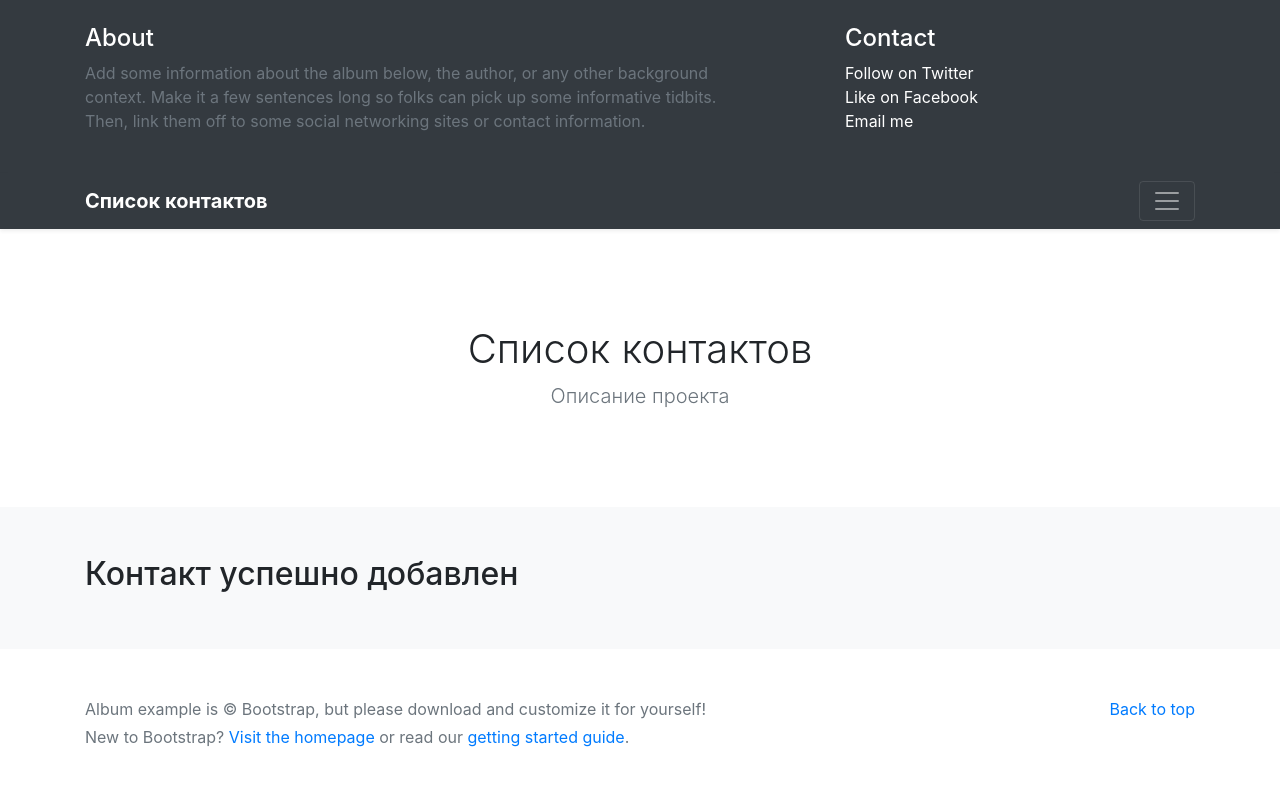
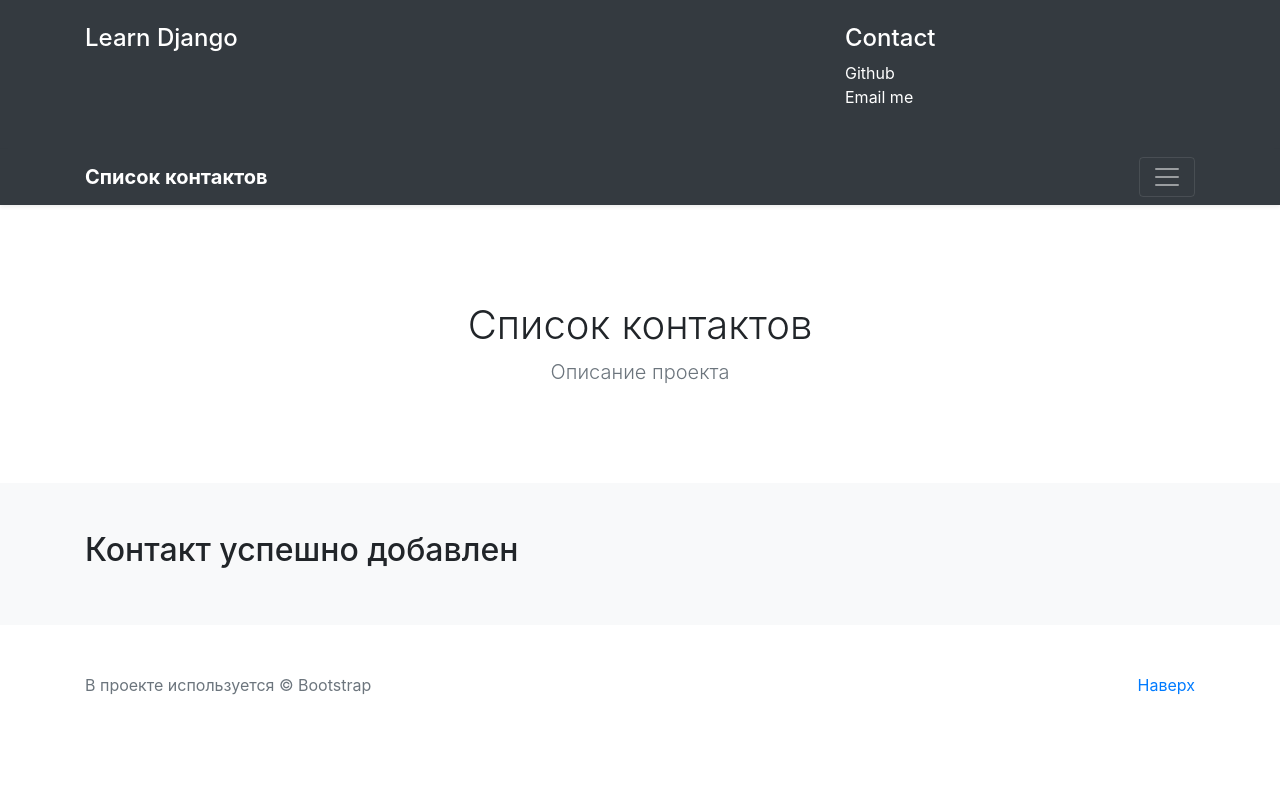
Before and after one commit to artembo/learn_django, a Django app: page /person/contact/created/ in a window 1280 px wide, after a click that opens the changed part. After the commit the page ends 695 px from the top, so only its background shows below. Run offline with Django 3.2, Linux system fonts and the light colour scheme; some libraries are stand-ins or nearby versions.

Commit message:
Второе занятие целиком драфт

```diff
--- a/firstapp/urls.py
+++ b/firstapp/urls.py
@@ -1,9 +1,10 @@
 from django.urls import path
 
-from firstapp.views import index, PersonView, ContactCreatedView
+from firstapp.views import index, person_view, ContactCreatedView, PersonContactCreateView, IndexView
 
 urlpatterns = [
-    path('', index),
-    path('person/<pk>/', PersonView.as_view()),
-    path('person/contact/created/', ContactCreatedView.as_view(), name='contact_created')
+    path('', IndexView.as_view(), name='index'),
+    # path('person/<pk>/', person_view, name='person'),
+    path('person/<pk>/', PersonContactCreateView.as_view(), name='person'),
+    path('person/contact/created/', ContactCreatedView.as_view(), name='contact_created'),
 ]
--- a/firstapp/views.py
+++ b/firstapp/views.py
@@ -1,36 +1,53 @@
 from django.shortcuts import render
 from django.urls import reverse_lazy
-from django.views.generic import CreateView, TemplateView, DetailView
+from django.views.generic import CreateView, TemplateView, DetailView, ListView
 
 from firstapp.forms import ContactForm
-from firstapp.models import Person, Contact
+from firstapp.models import Person
 
 
 def index(request):
-    people = Person.objects.prefetch_related('contacts')
+    people = Person.objects.all()
     context = {
         'people': people
     }
     return render(request, 'firstapp.html', context)
 
 
-class PersonView(DetailView, CreateView):
+class IndexView(ListView):
+    queryset = Person.objects.prefetch_related('contacts')
+    template_name = 'firstapp.html'
+    context_object_name = 'people'
+
+
+def person_view(request, pk):
+    person = Person.objects.get(pk=pk)
+
+    if request.POST:
+        form = ContactForm(request.POST)
+        if form.is_valid():
+            contact = form.save(commit=False)
+            contact.person = person
+            contact.save()
+            return render(request, 'contact_successfully_added.html')
+
+    form = ContactForm(initial={'person': person})
+    context = {
+        'person': person,
+        'form': form
+    }
+    return render(request, 'person.html', context)
+
+
+class PersonContactCreateView(DetailView, CreateView):
     model = Person
-    queryset = Person.objects.prefetch_related('contacts')
     context_object_name = 'person'
     template_name = 'person.html'
     form_class = ContactForm
     success_url = reverse_lazy('contact_created')
 
     def get_initial(self):
-        return {
-            'person': self.kwargs.get('pk')
-        }
-
-    def get_form_kwargs(self):
-        form_kwargs = super().get_form_kwargs()
-        print(form_kwargs)
-        return form_kwargs
+        return {'person': self.object}
 
 
 class ContactCreatedView(TemplateView):
--- a/learn_django/urls.py
+++ b/learn_django/urls.py
@@ -1,11 +1,11 @@
 from django.conf import settings
 from django.conf.urls.static import static
 from django.contrib import admin
-from django.urls import path, include
-
+from django.urls import path, include, re_path
 
 urlpatterns = [
     path('admin/', admin.site.urls),
+    re_path(r'^accounts/', include('registration.backends.default.urls')),
     path('', include('firstapp.urls'))
 ]
 
--- a/templates/base.html
+++ b/templates/base.html
@@ -1,7 +1,9 @@
+{% load static %}
 <!doctype html>
 <html lang="en">
 <head>
-    {% include "header.html" %}
+    <link href="{% static "css/bootstrap.min.css" %}" rel="stylesheet">
+    <link href="{% static "css/theme.css" %}" rel="stylesheet">
 </head>
 <body>
 <header>
@@ -9,15 +11,13 @@
         <div class="container">
             <div class="row">
                 <div class="col-sm-8 col-md-7 py-4">
-          <h4 class="text-white">About</h4>
-          <p class="text-muted">Add some information about the album below, the author, or any other background context. Make it a few sentences long so folks can pick up some informative tidbits. Then, link them off to some social networking sites or contact information.</p>
+                    <h4 class="text-white">Learn Django</h4>
                 </div>
                 <div class="col-sm-4 offset-md-1 py-4">
                     <h4 class="text-white">Contact</h4>
                     <ul class="list-unstyled">
-            <li><a href="#" class="text-white">Follow on Twitter</a></li>
-            <li><a href="#" class="text-white">Like on Facebook</a></li>
-            <li><a href="#" class="text-white">Email me</a></li>
+                        <li><a href="https://github.com/artembo/learn_django" class="text-white">Github</a></li>
+                        <li><a href="mailto:artembo@me.com" class="text-white">Email me</a></li>
                     </ul>
                 </div>
             </div>
@@ -25,10 +25,11 @@
     </div>
     <div class="navbar navbar-dark bg-dark shadow-sm">
         <div class="container d-flex justify-content-between">
-      <a href="#" class="navbar-brand d-flex align-items-center">
+            <a href="{% url 'index' %}" class="navbar-brand d-flex align-items-center">
                 <strong>Список контактов</strong>
             </a>
-      <button class="navbar-toggler" type="button" data-toggle="collapse" data-target="#navbarHeader" aria-controls="navbarHeader" aria-expanded="false" aria-label="Toggle navigation">
+            <button class="navbar-toggler" type="button" data-toggle="collapse" data-target="#navbarHeader"
+                    aria-controls="navbarHeader" aria-expanded="false" aria-label="Toggle navigation">
                 <span class="navbar-toggler-icon"></span>
             </button>
         </div>
@@ -41,10 +42,6 @@
         <div class="container">
             <h1 class="jumbotron-heading">Список контактов</h1>
             <p class="lead text-muted">Описание проекта</p>
-{#      <p>#}
-{#        <a href="#" class="btn btn-primary my-2">Main call to action</a>#}
-{#        <a href="#" class="btn btn-secondary my-2">Secondary action</a>#}
-{#      </p>#}
         </div>
     </section>
 
@@ -60,12 +57,12 @@
 <footer class="text-muted">
     <div class="container">
         <p class="float-right">
-      <a href="#">Back to top</a>
+            <a href="#">Наверх</a>
         </p>
-    <p>Album example is &copy; Bootstrap, but please download and customize it for yourself!</p>
-    <p>New to Bootstrap? <a href="{{ site.url }}/">Visit the homepage</a> or read our <a href="{{ site.baseurl }}/docs/{{ site.docs_version }}/getting-started/introduction/">getting started guide</a>.</p>
+        <p>В проекте используется &copy; Bootstrap</p>
     </div>
 </footer>
-  {% include "scripts.html" %}
+<script src="{% static "js/jquery-slim.min.js" %}"></script>
+<script src="{% static "js/bootstrap.min.js" %}"></script>
 </body>
 </html>
--- a/templates/header.html
+++ /dev/null
@@ -1,3 +0,0 @@
-{% load static %}
-<link href="{% static "css/bootstrap.min.css" %}" rel="stylesheet">
-<link href="{% static "css/theme.css" %}" rel="stylesheet">
--- a/templates/scripts.html
+++ /dev/null
@@ -1,3 +0,0 @@
-{% load static %}
-<script src="{% static "js/jquery-slim.min.js" %}"></script>
-<script src="{% static "js/bootstrap.min.js" %}"></script>
```
Also changed, not shown: 2 lesson.md (deleted, +0 -4 lines), firstapp/forms.py (+6 -10 lines), learn_django/settings.py (+5 -4 lines), templates/contact_card.html (+1 -8 lines), templates/person.html (+3 -4 lines), README.md. Lines whose indentation alone changed are shown as unchanged.
